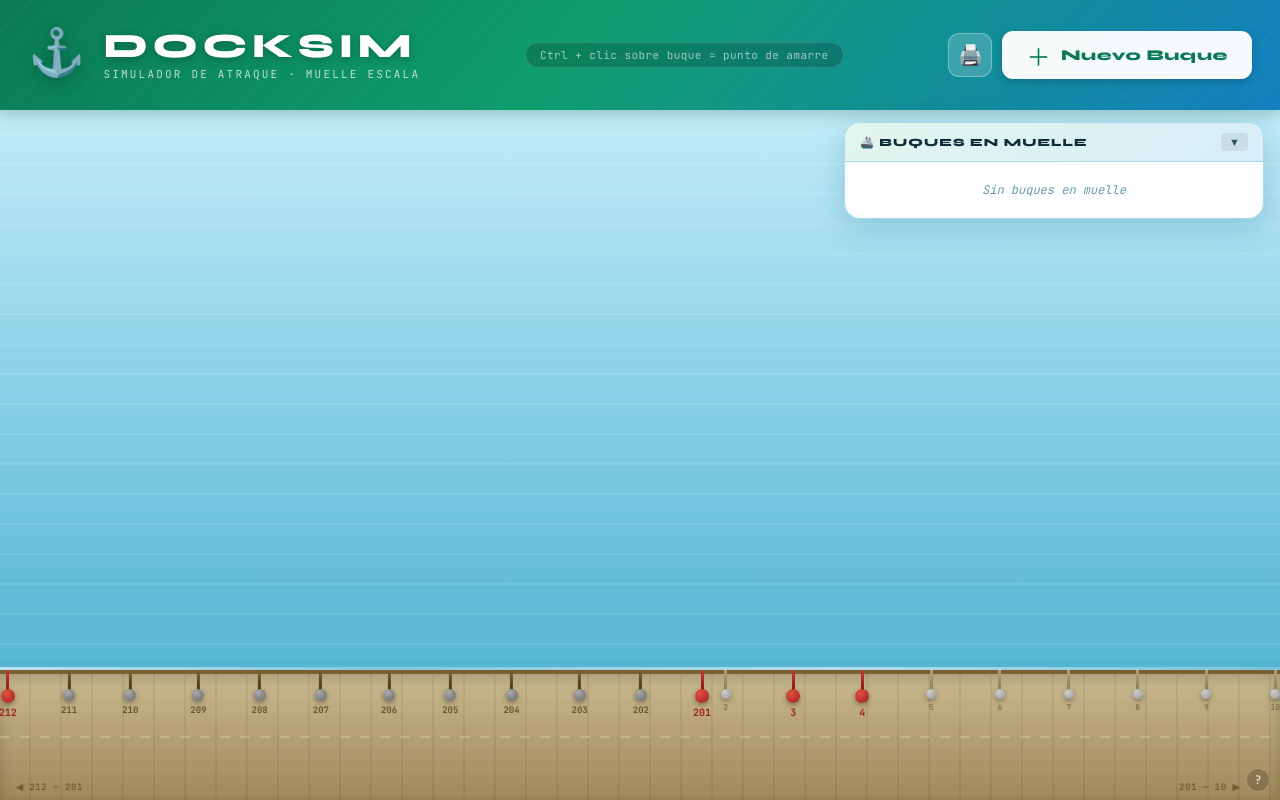
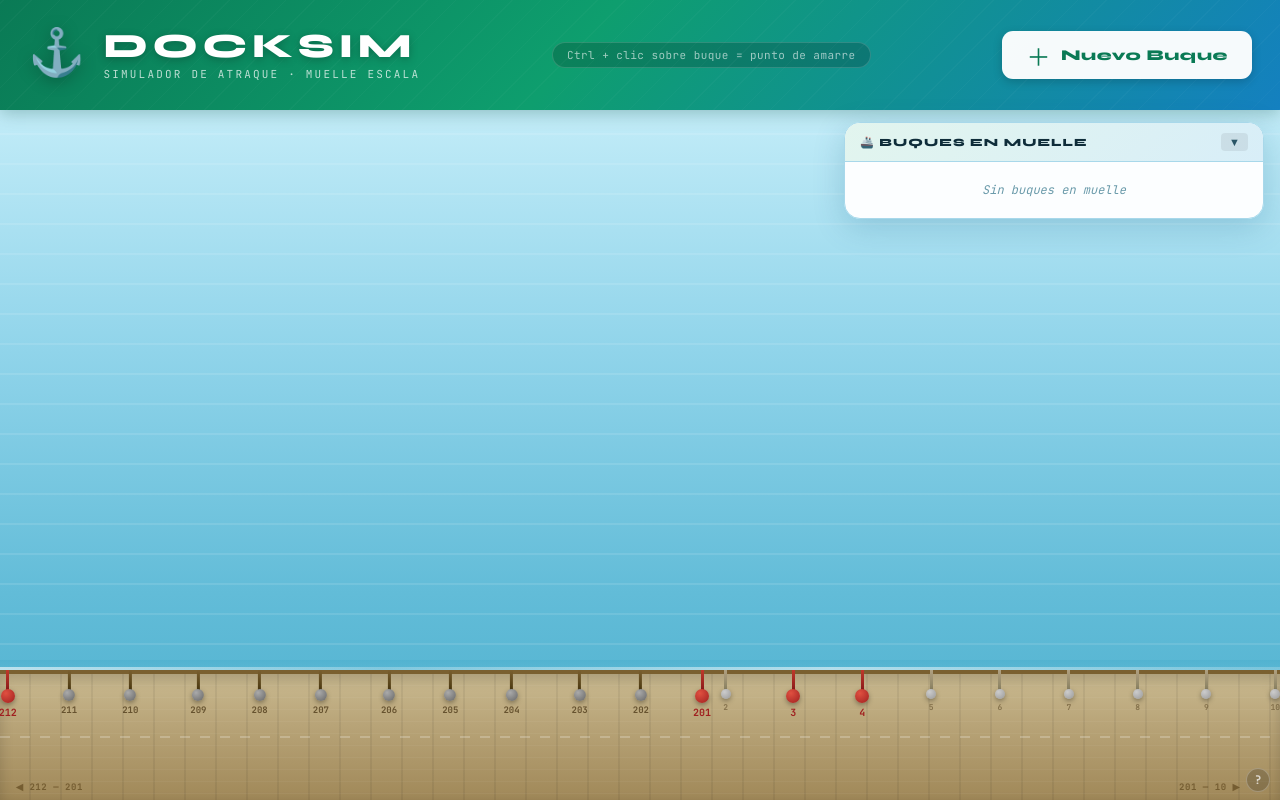
Before and after one commit to javieruru/atraque, a plain HTML site: page index.html in a window 1280 px wide. Drawn offline with Linux system fonts and the light colour scheme.

Commit message:
Update index.html

```diff
--- a/index.html
+++ b/index.html
@@ -23,7 +23,7 @@
       <span class="header-hint">Ctrl + clic sobre buque = punto de amarre</span>
     </div>
     <div class="header-actions">
-      <button class="btn-print" id="btnImprimir" title="Exportar / Imprimir">🖨️</button>
+      <!-- <button class="btn-print" id="btnImprimir" title="Exportar / Imprimir">🖨️</button> -->
       <button class="btn-add" id="btnAgregarBuque">
         <span class="btn-add-icon">＋</span>
         <span>Nuevo Buque</span>
```
